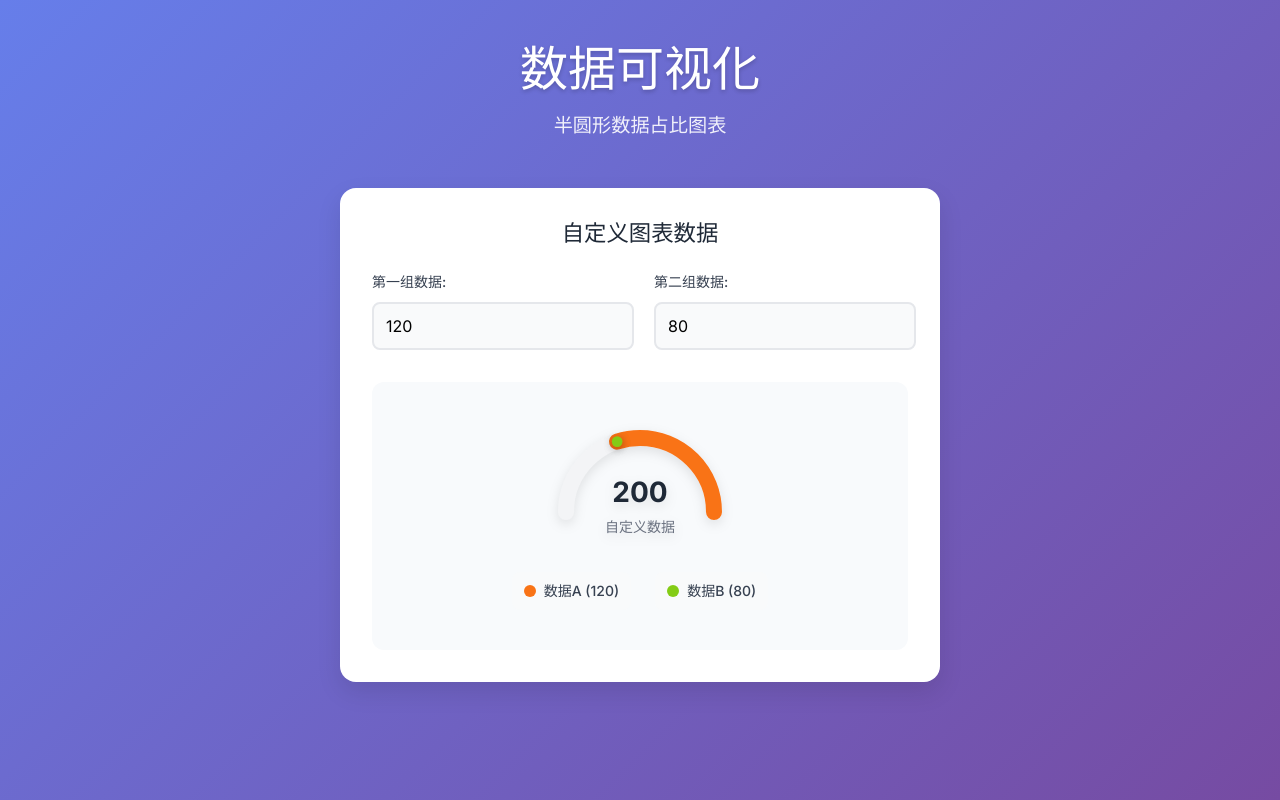
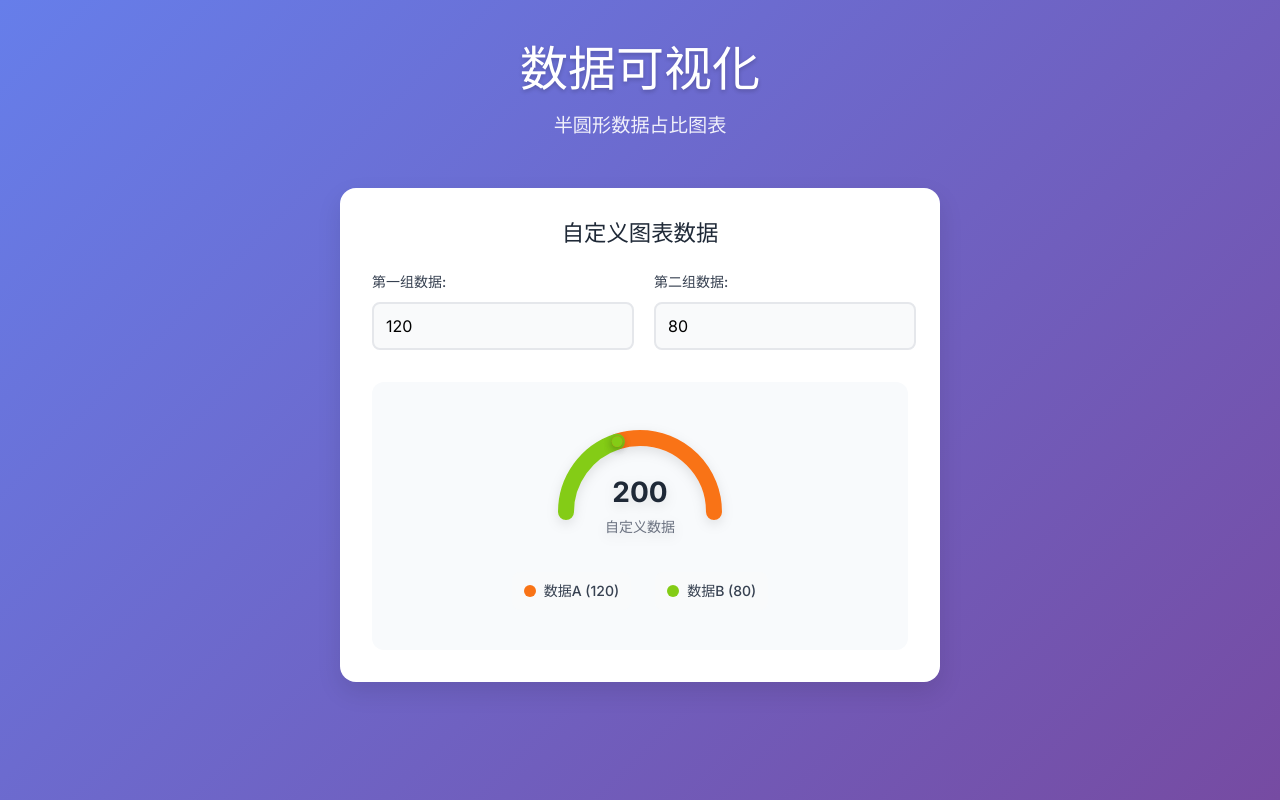
Before and after one commit to GunnmF/proportionOfVisualData, a Vue app: page / in a window 1280 px wide. Built offline with nearby package versions, Linux system fonts and the light colour scheme.

Commit message:
Updated SemiCircleGauge.vue

```diff
--- a/src/components/SemiCircleGauge.vue
+++ b/src/components/SemiCircleGauge.vue
@@ -24,7 +24,16 @@
         />
 
         <!-- Data Arc 2 (Secondary) -->
-
+        <path
+          :d="secondaryPath"
+          fill="none"
+          :stroke="secondaryColor"
+          :stroke-width="strokeWidth"
+          stroke-linecap="round"
+          class="data-arc"
+          :stroke-dasharray="secondaryDashArray"
+          :stroke-dashoffset="secondaryDashOffset"
+        />
 
         <!-- 连接点圆圈 -->
         <!-- 第一个数据段的尾部圆点 -->
@@ -36,6 +45,7 @@
           :fill="primaryColor"
           class="connection-dot"
         />
+
 
         <!-- 第二个数据段的头部圆点 -->
         <circle
```
